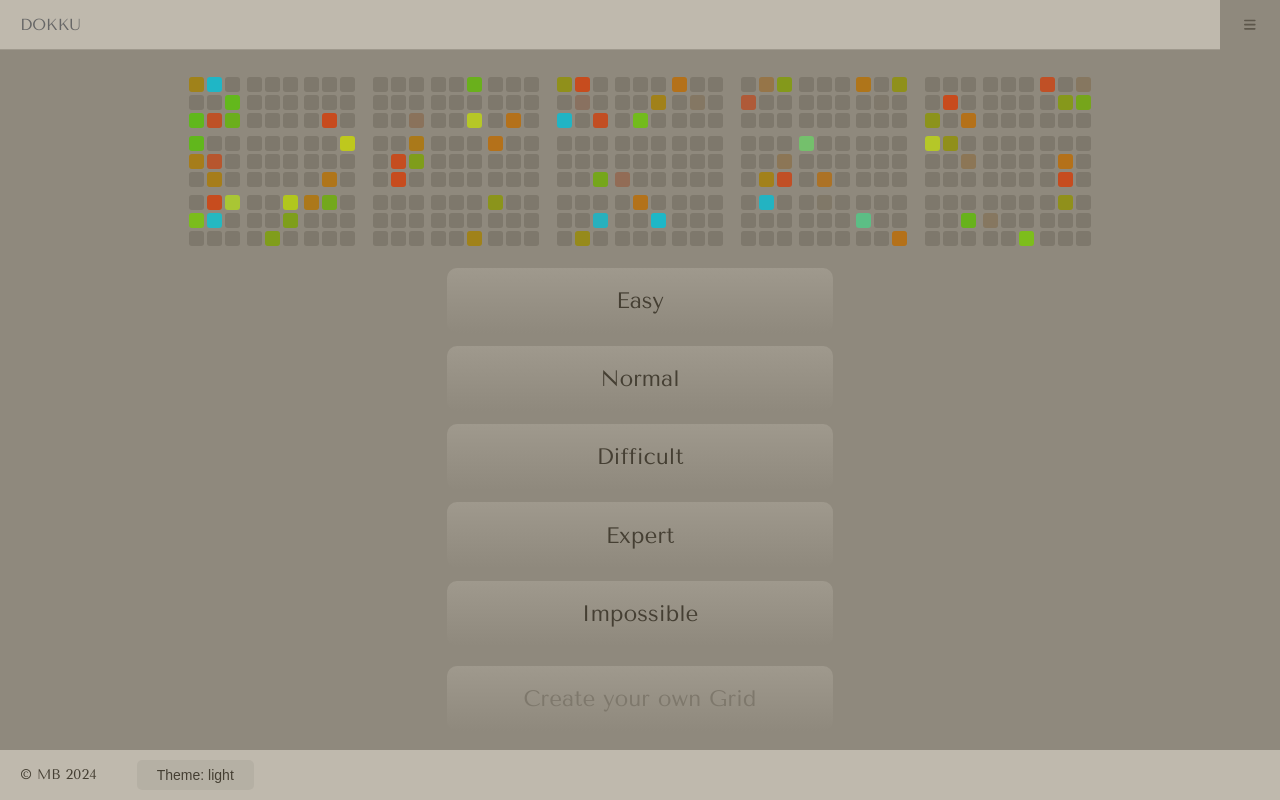
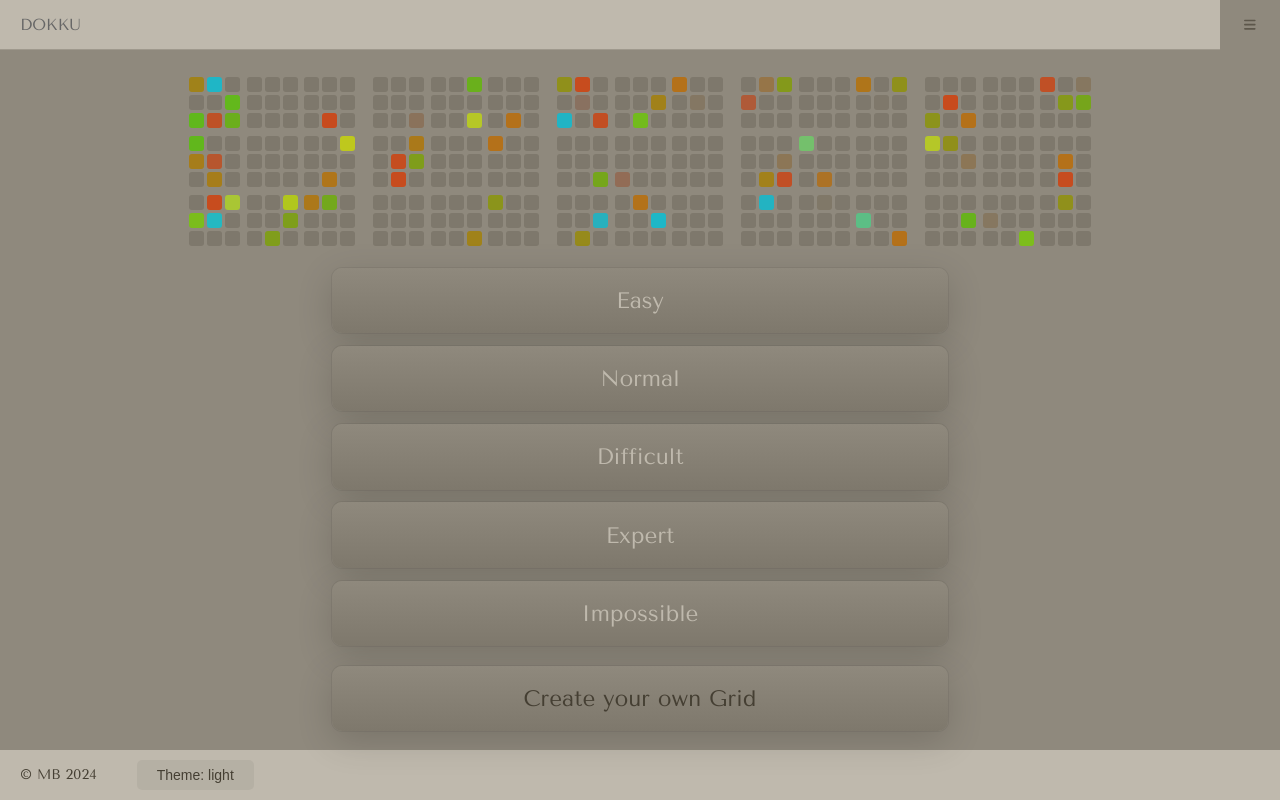
Before and after one commit to moggsterb/dokku, a Next.js app: page / in a window 1280 px wide. Built offline with nearby package versions, Linux system fonts and the light colour scheme; a web font is replaced by a local one.

Commit message:
Color tweaks

```diff
--- a/src/app/globals.scss
+++ b/src/app/globals.scss
@@ -14,16 +14,6 @@ body {
   --cell-value-size: 20px;
 
   // colours
-  --theme-01: #111;
-  --theme-02: #222;
-  --theme-03: #333;
-  --theme-04: #444;
-  --theme-05: #999;
-  --theme-06: #bbb;
-  --theme-07: #ccc;
-  --theme-08: #ddd;
-  --theme-09: #eee;
-
   --theme-09: #bfb9ad;
   --theme-08: #9f998d;
   --theme-07: #8f897d;
@@ -35,7 +25,7 @@ body {
   --theme-01: #3c362a;
 
   --main-bg: #1c1715; // body
-  --main-fg: #61612e;
+  --main-fg: #4e4e47;
   --bold-bg: #222; // header / footer
 
   --accent1-on: #bfc81d;
@@ -142,7 +132,7 @@ body {
 
 [data-theme='dark'] {
   --main-bg: #e1d9d6;
-  --main-fg: #e0e0b6;
+  --main-fg: #afafaf;
   --bold-bg: #ddd;
   --grid-bg: #ffffff05;
   --theme-09: #111;
--- a/src/components/Cell.tsx
+++ b/src/components/Cell.tsx
@@ -15,6 +15,7 @@ import { IDisplayCellProps } from '@/utils/display';
 import { buildStyle } from '@/utils/helpers';
 import { useContext, useEffect, useState } from 'react';
 import { SolveType } from '@/utils/types';
+import React from 'react';
 
 interface Props {
   displayCell: IDisplayCellProps;
--- a/src/components/LevelSelector.module.scss
+++ b/src/components/LevelSelector.module.scss
@@ -5,9 +5,11 @@
   }
 
   a {
-    color: var(--theme-03);
+    color: var(--theme-09);
     display: flex;
-    padding: calc(var(--grid-unit) * 3) calc(var(--grid-unit) * 12);
+    padding: calc(var(--grid-unit) * 3) calc(var(--grid-unit) * 30);
+    box-shadow: rgba(0, 0, 0, 0.16) 0px 10px 36px 0px,
+      rgba(0, 0, 0, 0.06) 0px 0px 0px 1px;
     text-decoration: none;
     border-radius: 10px;
     justify-content: center;
@@ -18,7 +20,7 @@
     overflow: hidden;
 
     &.create {
-      color: var(--theme-06);
+      color: var(--theme-03);
     }
 
     div {
@@ -42,7 +44,8 @@
     &:before,
     &:after {
       content: ' ';
-      background: linear-gradient(0deg, var(--theme-07), var(--theme-08));
+      background: linear-gradient(0deg, var(--theme-06), var(--theme-07));
+
       width: 50%;
       height: 100%;
       position: absolute;
--- a/src/components/SolveController.tsx
+++ b/src/components/SolveController.tsx
@@ -5,6 +5,7 @@ import { Dispatch, SetStateAction } from 'react';
 import { GridActions } from '@/utils/grid';
 import { faCircleCheck, faXmark } from '@fortawesome/free-solid-svg-icons';
 import { FontAwesomeIcon } from '@fortawesome/react-fontawesome';
+import React from 'react';
 
 interface Props {
   type: SolveType;
```
Also changed, not shown: src/components/Cell.module.scss (+13 -16 lines), src/components/Control.module.scss (+10 -7 lines).
